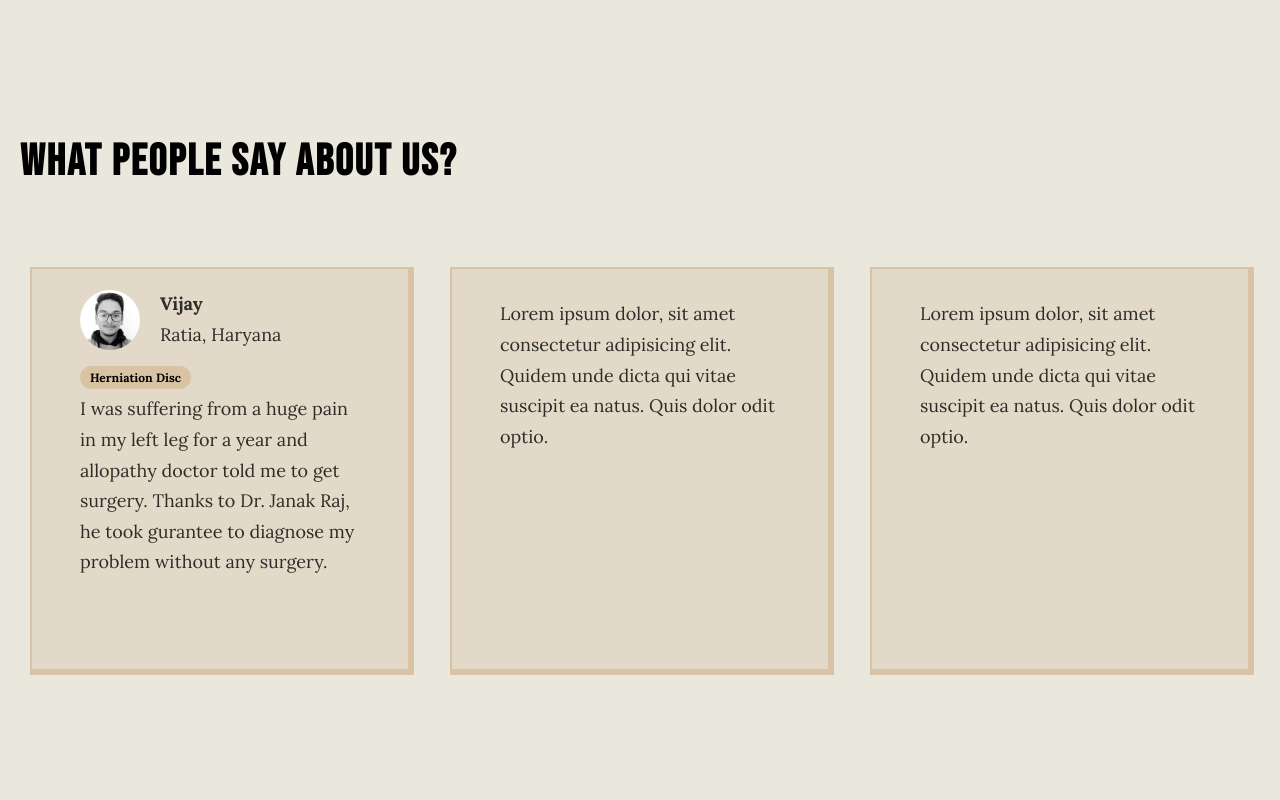
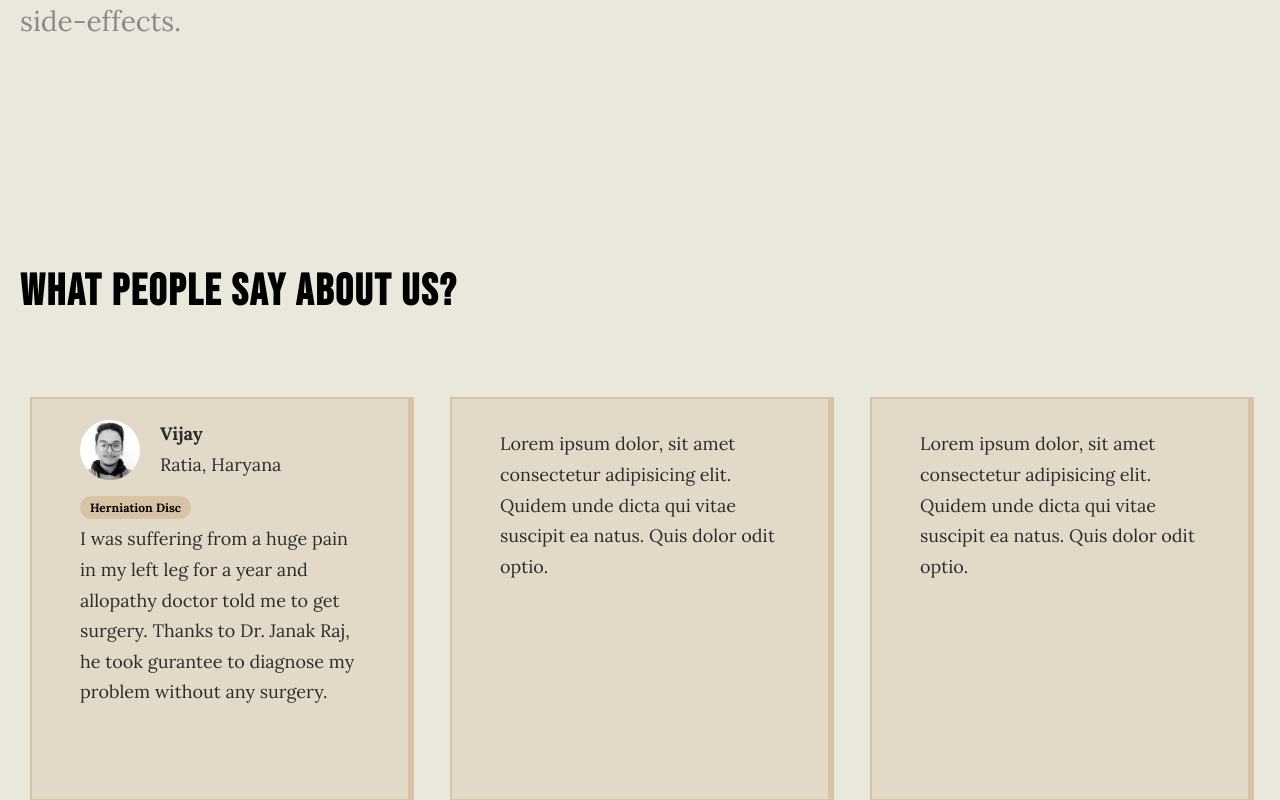
Before and after one commit to vijayverma2003/Neuro-Center, a React (Create React App) app: page / in a window 1280 px wide. Shown: the part 1560-2360 px from the top of the page. Built offline with nearby package versions, Linux system fonts and the light colour scheme.

Commit message:
Updating Contact component

```diff
--- a/src/components/Contact.jsx
+++ b/src/components/Contact.jsx
@@ -36,6 +36,25 @@ function Contact(props) {
           <h4>Contact Information</h4>
           <p>Email: vedjanakraj@gmail.com</p>
           <p>Phone: 94172-46603, 98144-29107</p>
+          <div className="social--media">
+            <a
+              target="blank"
+              href="https://www.facebook.com/dukhbhanjanayurvedicneurocentre/"
+            >
+              <svg
+                width="35"
+                height="35"
+                viewBox="0 0 35 35"
+                fill="none"
+                xmlns="http://www.w3.org/2000/svg"
+              >
+                <path
+                  d="M2.91968 17.5029C2.9205 20.9757 4.15995 24.3342 6.41525 26.975C8.67055 29.6158 11.7938 31.3655 15.2236 31.9098V21.7175H11.5238V17.5029H15.228V14.2946C15.1462 13.5437 15.2308 12.7839 15.4757 12.0694C15.7206 11.3548 16.1198 10.703 16.645 10.1601C17.1702 9.61721 17.8085 9.19663 18.5145 8.92823C19.2206 8.65982 19.9771 8.55017 20.7303 8.60707C21.8241 8.62457 22.9178 8.72228 23.997 8.89874V12.4848H22.1536C21.8403 12.4437 21.5218 12.4736 21.2216 12.5722C20.9215 12.6709 20.6473 12.8357 20.4193 13.0545C20.1914 13.2733 20.0156 13.5406 19.9048 13.8365C19.7941 14.1324 19.7512 14.4494 19.7795 14.7642V17.5029H23.8205L23.1745 21.7189H19.7795V31.9098C22.5323 31.4747 25.1027 30.26 27.1866 28.4094C29.2704 26.5589 30.7804 24.1499 31.5377 21.4678C32.2949 18.7858 32.2678 15.9428 31.4595 13.2757C30.6513 10.6085 29.0956 8.22882 26.9769 6.41832C24.8581 4.60782 22.265 3.44234 19.5044 3.05987C16.7438 2.6774 13.9314 3.09395 11.4003 4.26022C8.86907 5.42649 6.72508 7.29362 5.2221 9.64056C3.71913 11.9875 2.92012 14.716 2.91968 17.5029V17.5029Z"
+                  fill="#E85A4F"
+                />
+              </svg>
+            </a>
+          </div>
         </div>
       </div>
       <form className="contact--form">
--- a/src/styles/styles.css
+++ b/src/styles/styles.css
@@ -4,6 +4,7 @@ html {
 
 body {
   background-color: #eae7dc;
+  box-sizing: border-box;
   margin: 0;
 }
 
@@ -37,7 +38,8 @@ h4 {
 
 .container {
   max-width: 1240px;
-  margin: 20rem auto;
+  margin: 0 auto;
+  padding: 10rem 0;
 }
 
 button {
@@ -95,17 +97,13 @@ nav {
   color: rgba(0, 0, 0, 0.404);
 }
 
-.reviews--page {
-  margin: 14rem auto;
-}
-
 .reviews {
   align-items: center;
   display: flex;
   gap: 4rem;
   justify-content: center;
-  margin: 8rem 0;
   padding: 0 1rem;
+  margin-top: 8rem;
 }
 
 .review {
--- a/src/styles/styles.scss
+++ b/src/styles/styles.scss
@@ -19,7 +19,7 @@ html {
 
 body {
   background-color: $bgColor;
-  // box-sizing: border-box;
+  box-sizing: border-box;
   margin: 0;
 }
 
@@ -63,7 +63,8 @@ p {
 
 .container {
   max-width: 1240px;
-  margin: 20rem auto;
+  margin: 0 auto;
+  padding: 10rem 0;
 }
 
 // Buttons
@@ -133,17 +134,13 @@ nav {
 
 // Reviews
 
-.reviews--page {
-  margin: 14rem auto;
-}
-
 .reviews {
   align-items: center;
   display: flex;
   gap: 4rem;
   justify-content: center;
-  margin: 8rem 0;
   padding: 0 1rem;
+  margin-top: 8rem;
 }
 
 .review {
```
Also changed, not shown: 1 other file (tests, documents, lock files or other folders).
